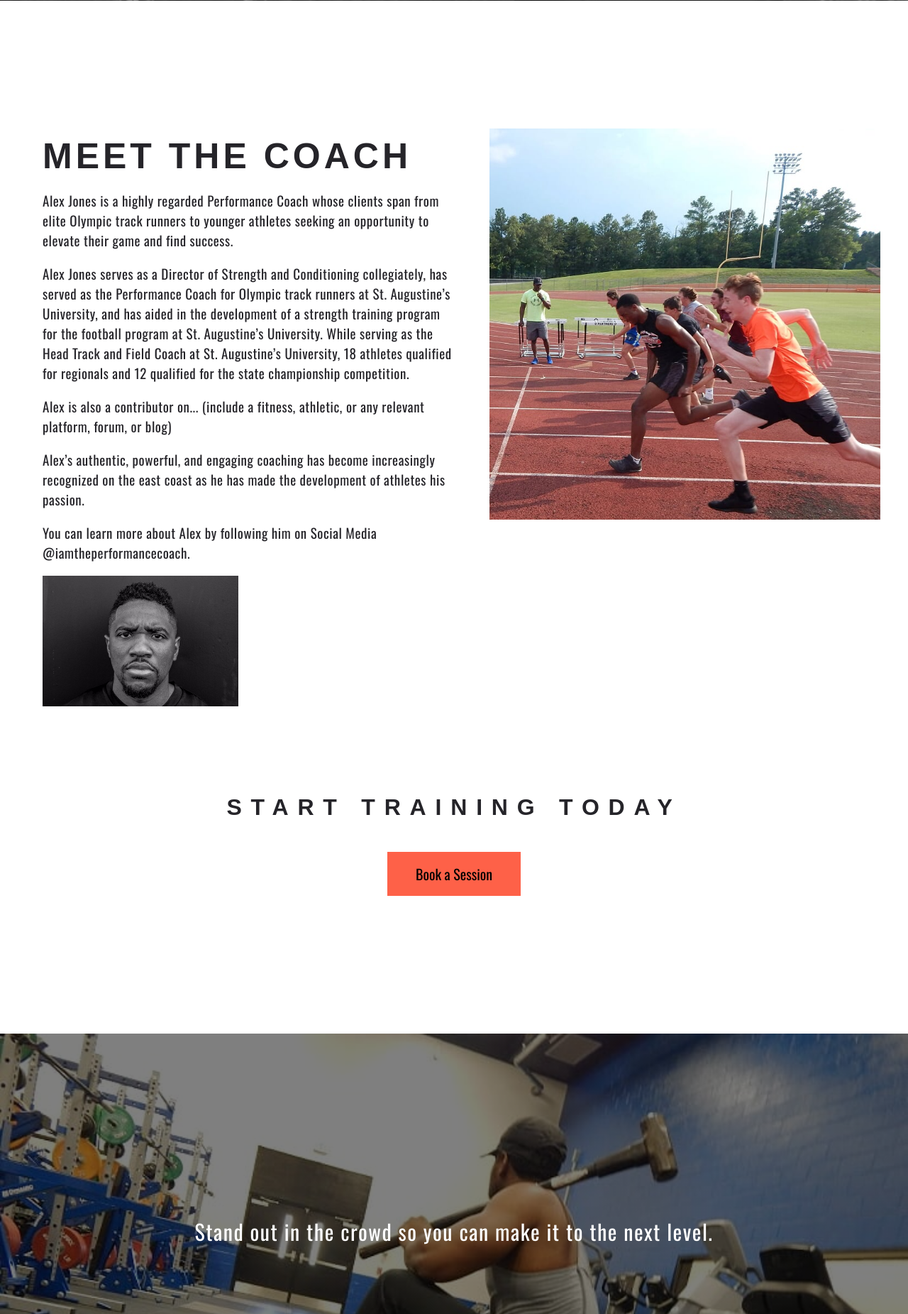
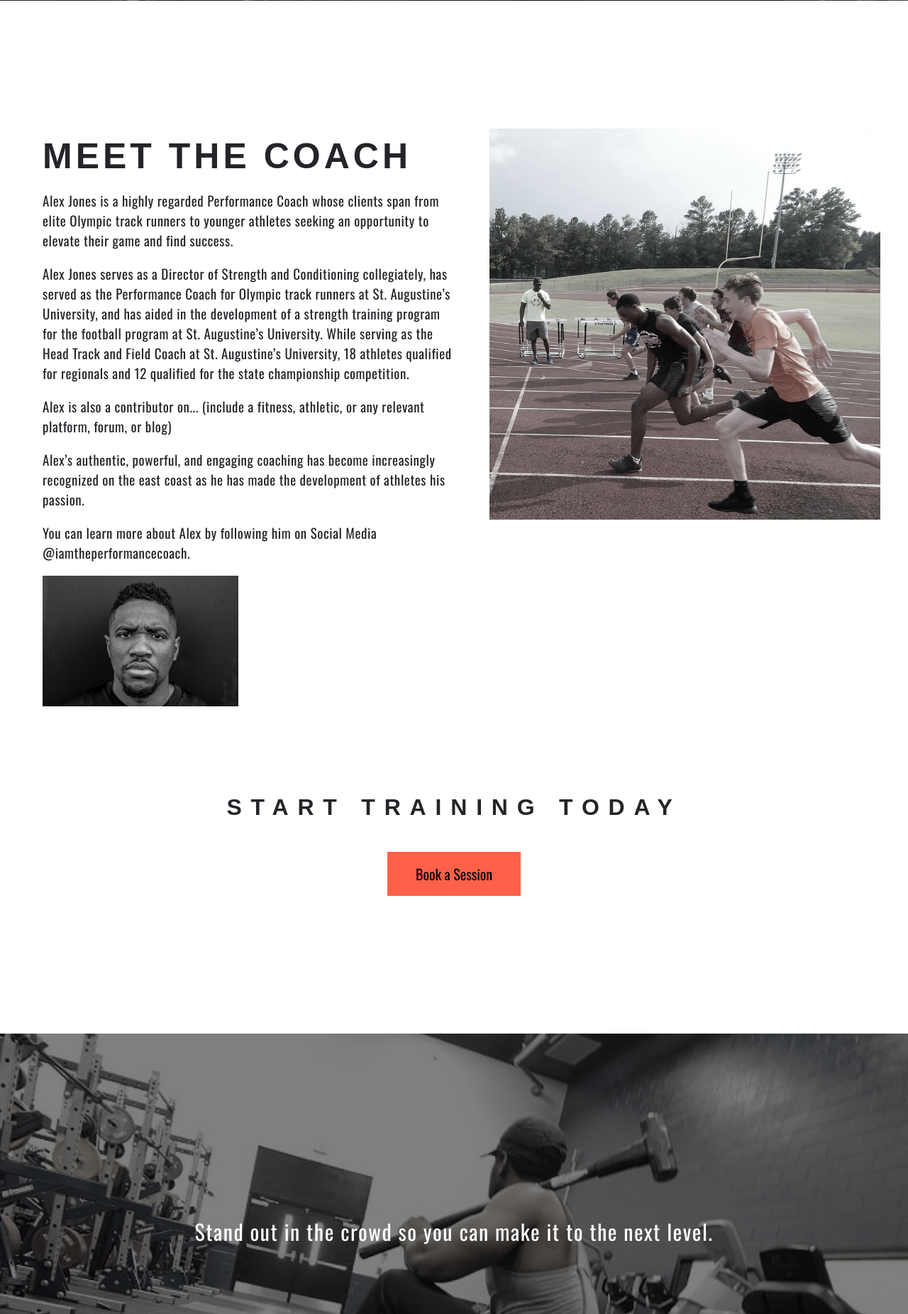
Before and after one commit to katiewrennhansen/PerformanceCoachAlt, a PHP site: page /main.html in a window 1280 px wide. Shown: the part 799-2650 px from the top of the page at 71% size. Run offline with PHP 8.4, Linux system fonts and the light colour scheme; some web fonts are replaced.

Commit message:
grayscale images

```diff
--- a/main.css
+++ b/main.css
@@ -253,6 +253,7 @@ ABOUT
 .about img {
     width: 100%;
     height: 100%;
+    filter: grayscale(80%);
 }
 
 .headshot-container {
@@ -290,12 +291,13 @@ QUOTE
 ==============================================================
 */
 .quote {
-    background-image: linear-gradient(rgba(0, 0, 0, .5), rgba(0, 0, 0, .5)), url('images/QuoteImage.JPG');
+    background-image: linear-gradient(rgba(0, 0, 0, 0.5), rgba(0, 0, 0, 0.5)), url('images/QuoteImage.JPG');
     background-position: top center;
     background-size: cover;
     background-repeat: no-repeat;
     min-width: 100%;
     height: 80vh;
+    filter: grayscale(90%);
 }
 
 .quote-text {
```
